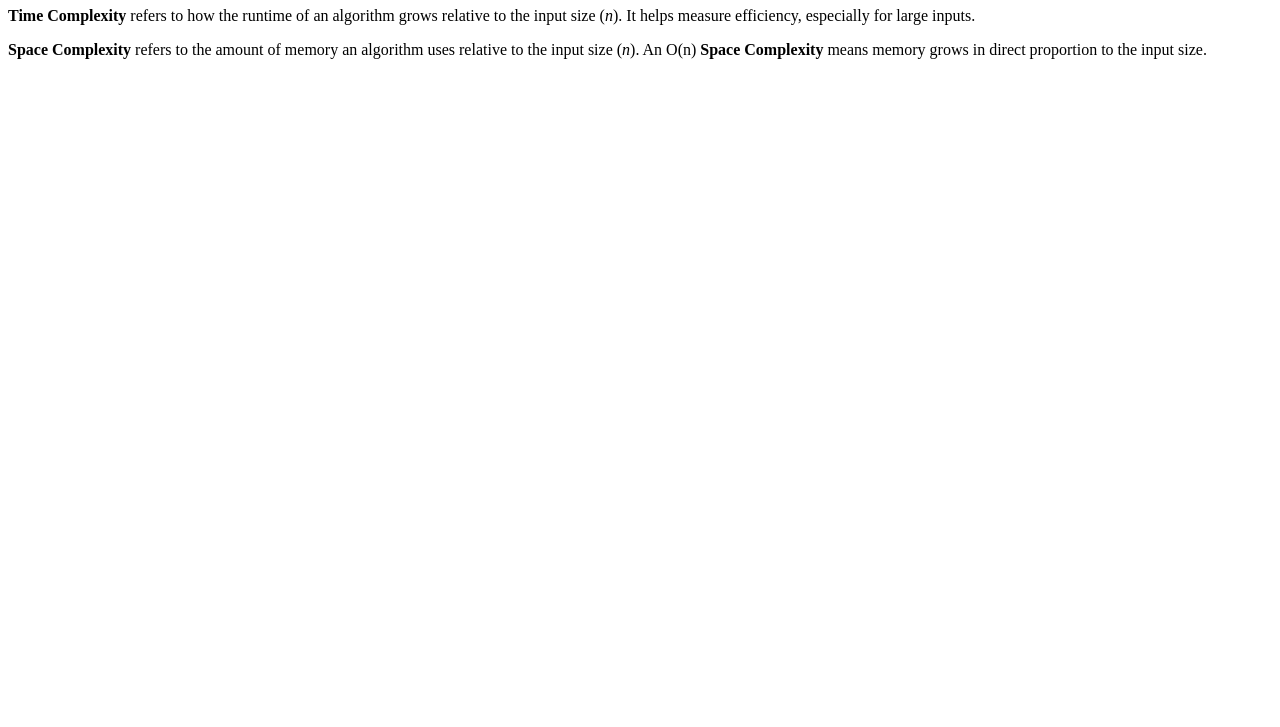
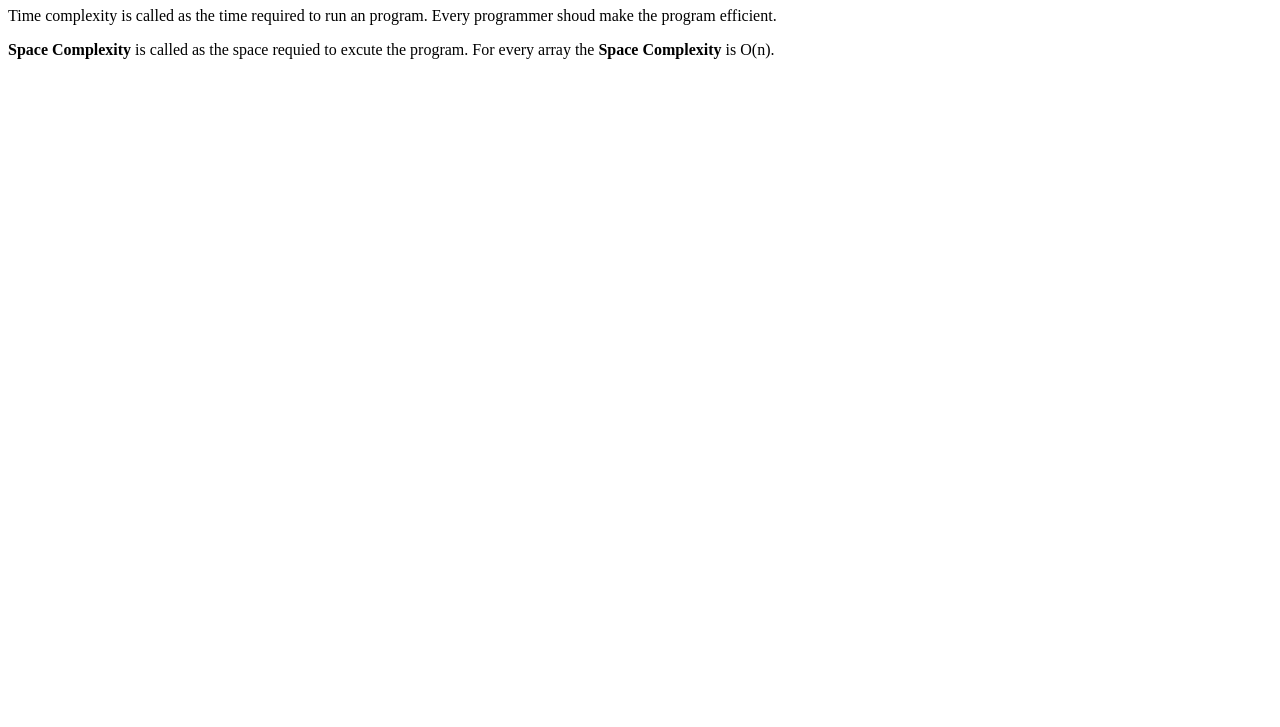
Before and after one commit to acciojob/time-and-space-complexity-choudhary-sourav, a website: page main.html in a window 1280 px wide. Shown: the part 73-800 px from the top of the page. Drawn offline with Linux system fonts and the light colour scheme.

Commit message:
created a submission

```diff
--- a/main.html
+++ b/main.html
@@ -7,17 +7,8 @@
 </head>
 <body>
     <!-- the entire body must be written by student -->
-    <h1>Time, Space, Complexity</h1>
-
-    <p>
-        <b>Time Complexity</b> refers to how the runtime of an algorithm grows relative to the input size (<i>n</i>).
-        It helps measure efficiency, especially for large inputs.
-    </p>
-
-    <p>
-        <b>Space Complexity</b> refers to the amount of memory an algorithm uses relative to the input size (<i>n</i>).
-        An O(n) <b>Space Complexity</b> means memory grows in direct proportion to the input size.
-    </p>
-
+   <h1>Time, Space, Complexity</h1>
+	<p>Time complexity is called as the time required to run an program. Every programmer shoud make the program efficient.</p>
+	<p><b>Space Complexity</b> is called as the space requied to excute the program. For every array the <b>Space Complexity</b> is O(n).</p>
 </body>
 </html>
```
